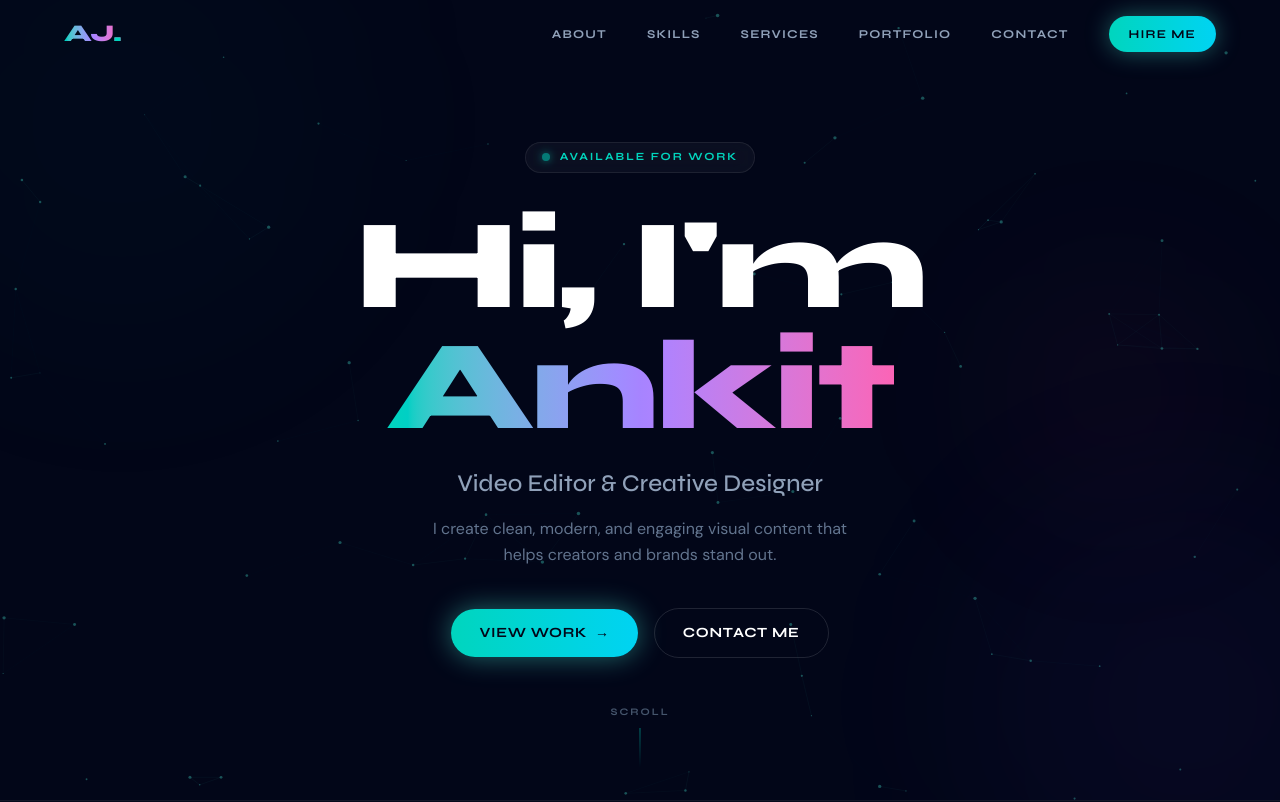
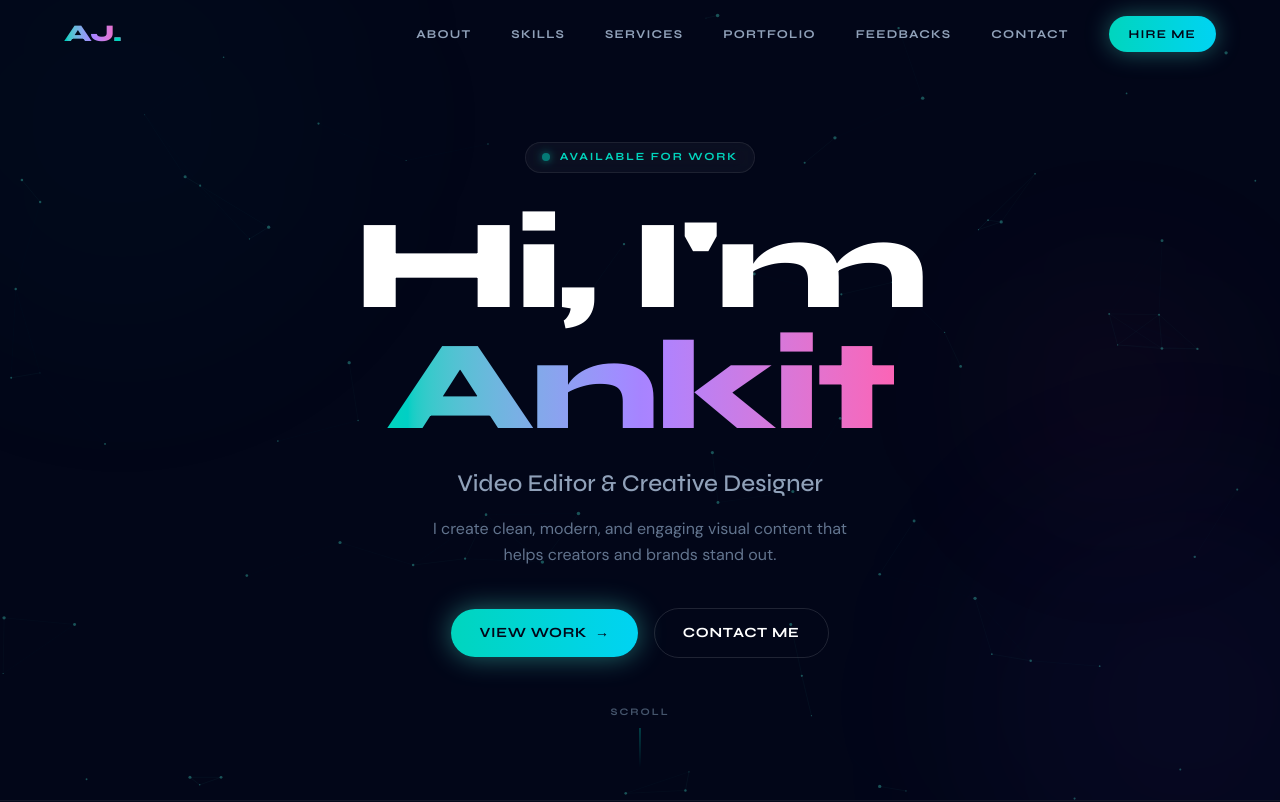
Before and after one commit to ankit-yt/ankit-portfolio, a React (Vite) app: page / in a window 1280 px wide. Shown: the top 802 px of the page. Built offline with nearby package versions, Linux system fonts and the light colour scheme.

Commit message:
fixed iframe

```diff
--- a/src/App.jsx
+++ b/src/App.jsx
@@ -51,7 +51,7 @@ export function Reveal({ children, delay = 0, className = "" }) {
   );
 }
 
-export const NAV_LINKS = ["About", "Skills", "Services", "Portfolio", "Contact"];
+export const NAV_LINKS = ["About", "Skills", "Services", "Portfolio", "Contact" ,"testimonials"];
 
 
 export default function App() {
--- a/src/components/Navbar.jsx
+++ b/src/components/Navbar.jsx
@@ -1,7 +1,7 @@
 import React, { useEffect, useState } from 'react'
 
 function Navbar() {
-  const NAV_LINKS = ["About", "Skills", "Services", "Portfolio", "Contact"];
+  const NAV_LINKS = ["About", "Skills", "Services", "Portfolio",  "Testimonials","Contact" ,];
    const [scrolled, setScrolled] = useState(false);
     const [open, setOpen] = useState(false);
 
@@ -47,7 +47,7 @@ function Navbar() {
                 className="text-xs font-bold tracking-widest uppercase text-slate-400 hover:text-white transition-colors duration-200"
                 style={{ fontFamily: "Syne, sans-serif" }}
               >
-                {l}
+                {l == "Testimonials" ? "Feedbacks" : l}
               </button>
             ))}
             <button
--- a/src/components/Testimonials/Testimonials.jsx
+++ b/src/components/Testimonials/Testimonials.jsx
@@ -11,7 +11,7 @@ const TESTIMONIALS = [
   initials: "GS",
   from: "from-red-500",
   to: "to-violet-600",
-  text: "I sent Ankit a rough idea for a trading reel and honestly didn’t expect much. The final edit was way better than what I had imagined. The transitions were smooth and the pacing matched the beat perfectly.",
+  text: "Working with this editor has been a game-changer. They put a lot of effort into every frame, and the quality is so high that I rarely need any corrections. They are quick, reliable, and consistently deliver great work. If you're looking for someone to get your project on board and moving fast, this is the person.",
   screenshot: "/testimonials/gymstart.png",
   stars: 5,
 },
--- a/src/components/portfolio/Portfolio.jsx
+++ b/src/components/portfolio/Portfolio.jsx
@@ -120,9 +120,9 @@ export default function Portfolio() {
 {modal.open && (
   <div
     onClick={() => setModal({ open: false })}
-    className="fixed inset-0 z-20 flex items-center justify-center bg-black/40 backdrop-blur-3xl"
+    className="fixed inset-0 z-20 flex items-center justify-center bg-black/40 backdrop-blur-3xl px-4"
   >
-    <div className="relative mx-2" onClick={(e) => e.stopPropagation()}>
+    <div className="relative w-full max-w-2xl" onClick={(e) => e.stopPropagation()}>
       {modal.type === "video" && (
         <>
           {modal.loading && (
@@ -133,28 +133,28 @@ export default function Portfolio() {
               </p>
             </div>
           )}
+          {/* 👇 aspect-ratio wrapper makes iframe responsive */}
+          <div className="relative w-full rounded-3xl overflow-hidden" style={{ paddingBottom: "56.25%" }}>
             <iframe
-            className="rounded-3xl"
-            width="640"
-            height="360"
+              className="absolute inset-0 w-full h-full"
               src={modal.url}
               title="YouTube video player"
               allow="accelerometer; autoplay; clipboard-write; encrypted-media; gyroscope; picture-in-picture; web-share"
               allowFullScreen
               onLoad={() => setModal((prev) => ({ ...prev, loading: false }))}
             />
+          </div>
         </>
       )}
 
       {modal.type === "post" && (
         <img
           src={modal.url}
-          className="w-72 rounded-3xl object-cover"
+          className="w-full max-w-xs mx-auto rounded-3xl object-cover"
         />
       )}
     </div>
 
-    {/* Click outside to close */}
     <div className="absolute inset-0 -z-10" onClick={() => setModal({ open: false })} />
   </div>
 )}
```
Lines whose indentation alone changed are shown as unchanged.
